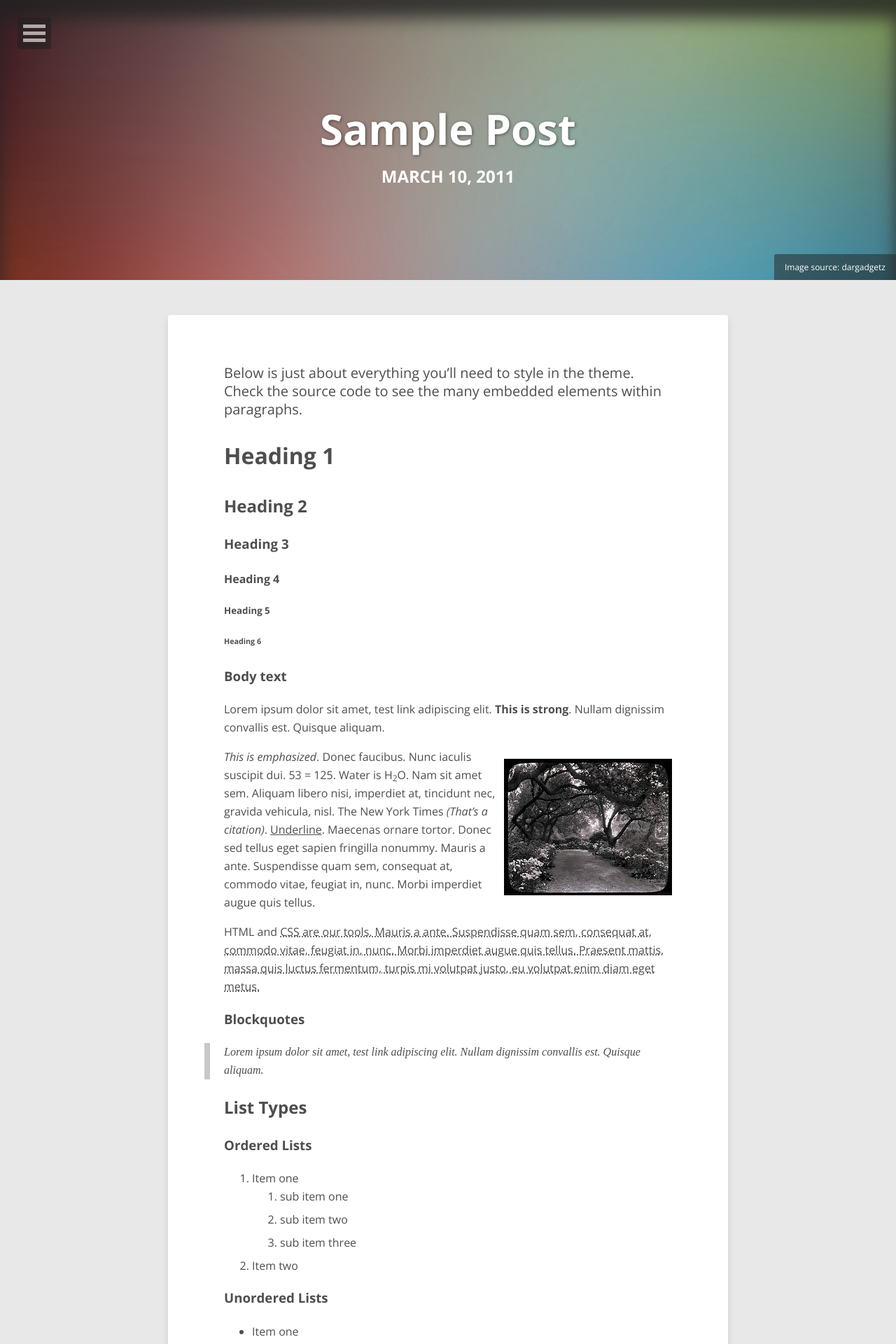
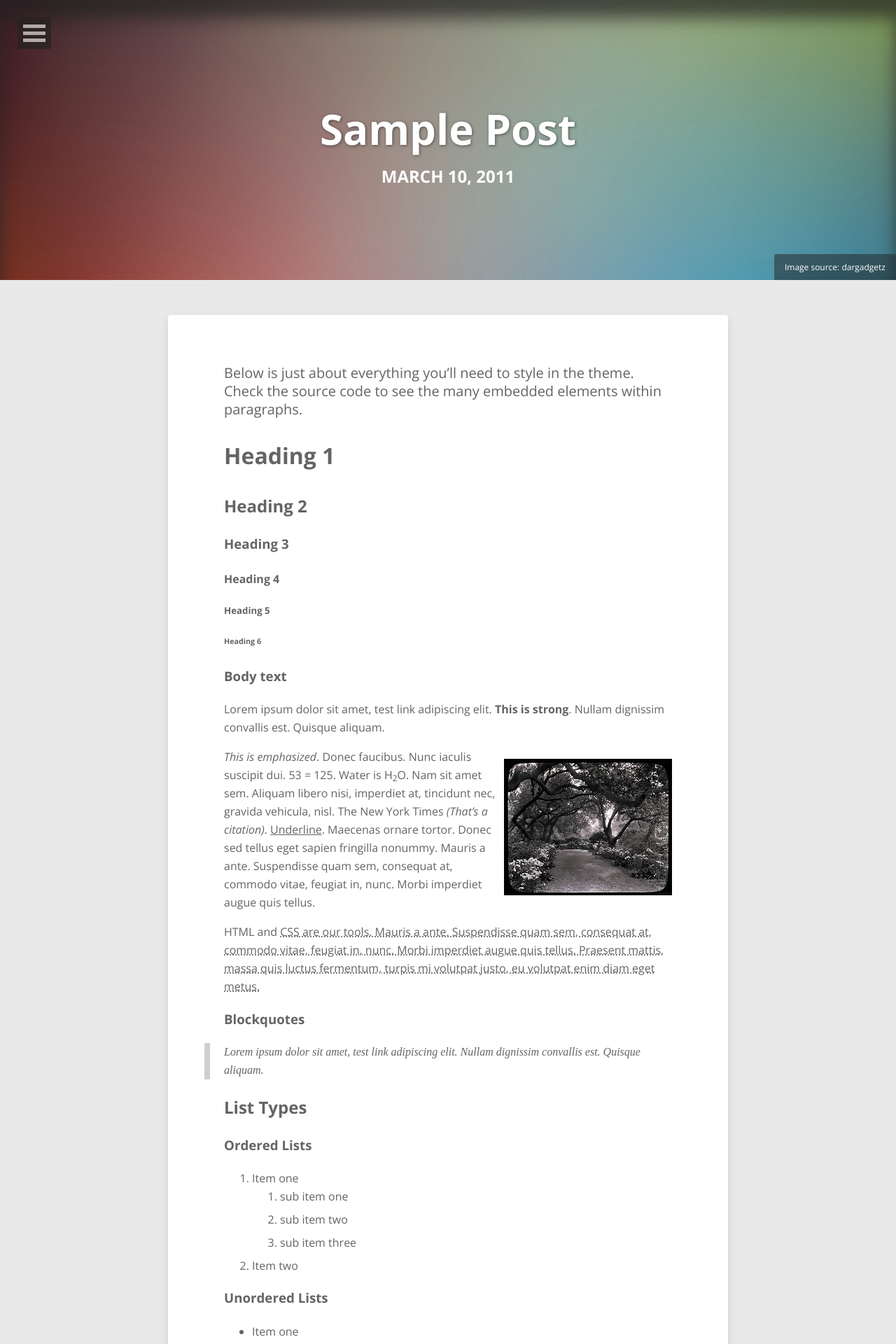
Before and after one commit to tiborsimon/tiborsimon.github.io, a Jekyll site: the page built from _posts/2011-03-10-sample-post.md, in a window 1280 px wide. Shown: the top 1920 px of the page at 70% size. Built offline with Jekyll 4.4.1, drawn with Linux system fonts in a browser that asks for light colours; nearby versions of some CDN libraries; comment, search, counter and statistics services are not loaded.

Commit message:
And again.. Font and link colors

```diff
--- a/_sass/_variables.scss
+++ b/_sass/_variables.scss
@@ -21,14 +21,14 @@
 
 // Colors
 // --------------------------------------------------
-$base-color				   : rgba(#222,0.8);
+$base-color				   : rgba(#222,0.7);
 $body-color      		 : #e8e8e8;
-$text-color      		 : rgba(#222,0.8);
+$text-color      		 : rgba(#222,0.7);
 $comp-color 	 		   : complement(#222);
 $border-color    		 : lighten($base-color,60);
 $white           		 : #fff;
 $black           		 : #000;
-$link-color 		     : rgba(#222,0.8);
+$link-color 		     : rgba(#222,0.7);
 
 $primary			       : #222;
 $success			       : #5cb85c;
```
